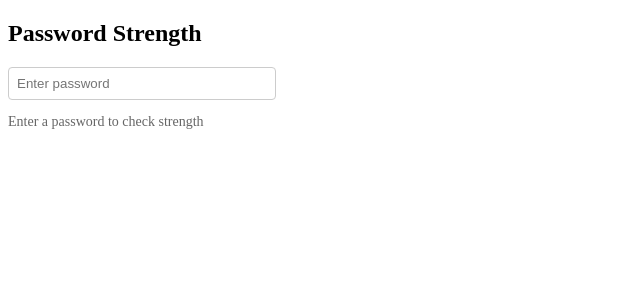
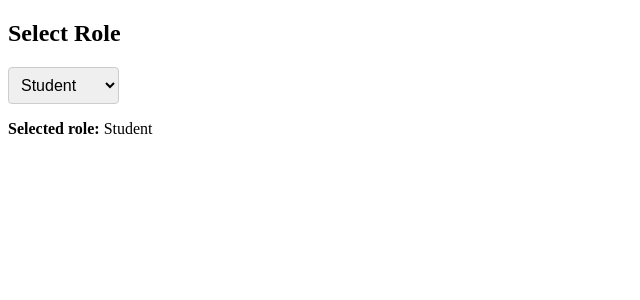
Before and after one commit to HaithamAbuDraz/react-learning-journey, a React (Vite) app: page / in a window 1280 px wide. Shown: the top 300 px of the page, without its empty margins (0-640 px from the left). Built offline with nearby package versions, Linux system fonts and the light colour scheme.

Commit message:
Replace PasswordStrength with SelectRole in FormsChallenge

```diff
--- a/src/challenges/11-forms/FormsChallenge.jsx
+++ b/src/challenges/11-forms/FormsChallenge.jsx
@@ -1,9 +1,9 @@
-import PasswordStrength from './components/PasswordStrength';
+import SelectRole from './components/SelectRole';
 
 function FormsChallenge() {
   return (
     <div>
-      <PasswordStrength />
+      <SelectRole />
     </div>
   );
 }
```
